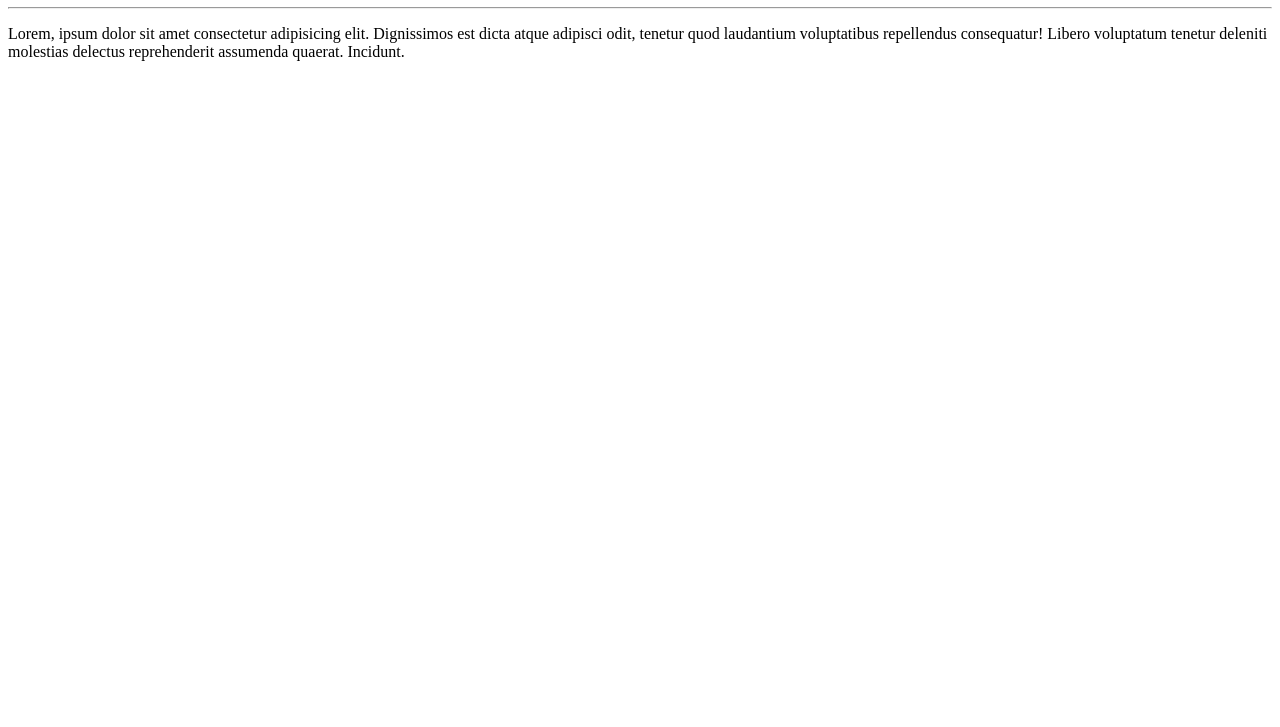
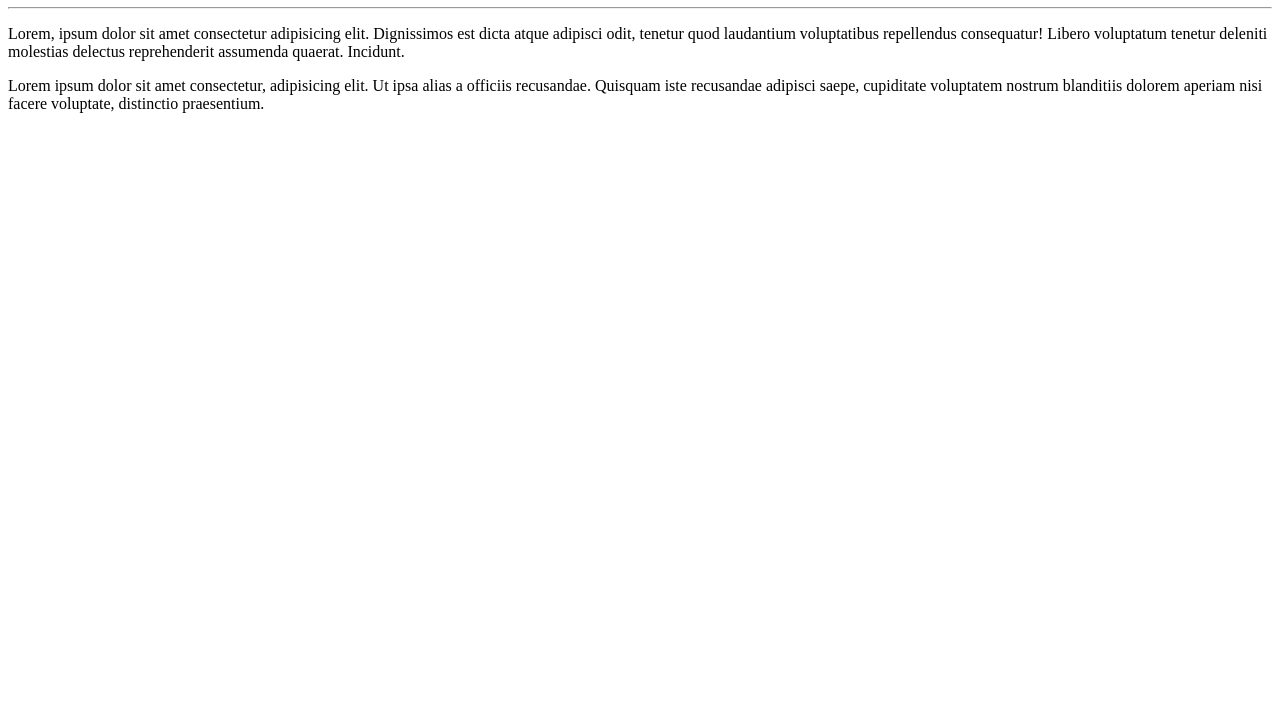
Before and after one commit to Vanderlane-Goncalves/Ola-Mundo, a plain HTML site: page site-exemplo/index.html in a window 1280 px wide. Shown: the part 73-800 px from the top of the page. Drawn offline with Linux system fonts and the light colour scheme.

Commit message:
Adcionei um parágrafo

```diff
--- a/site-exemplo/index.html
+++ b/site-exemplo/index.html
@@ -9,5 +9,6 @@
     <h1>Olá, Mundo!</h1>
     <hr>
     <p>Lorem, ipsum dolor sit amet consectetur adipisicing elit. Dignissimos est dicta atque adipisci odit, tenetur quod laudantium voluptatibus repellendus consequatur! Libero voluptatum tenetur deleniti molestias delectus reprehenderit assumenda quaerat. Incidunt.</p>
+    <p>Lorem ipsum dolor sit amet consectetur, adipisicing elit. Ut ipsa alias a officiis recusandae. Quisquam iste recusandae adipisci saepe, cupiditate voluptatem nostrum blanditiis dolorem aperiam nisi facere voluptate, distinctio praesentium.</p>
 </body>
 </html>
```
